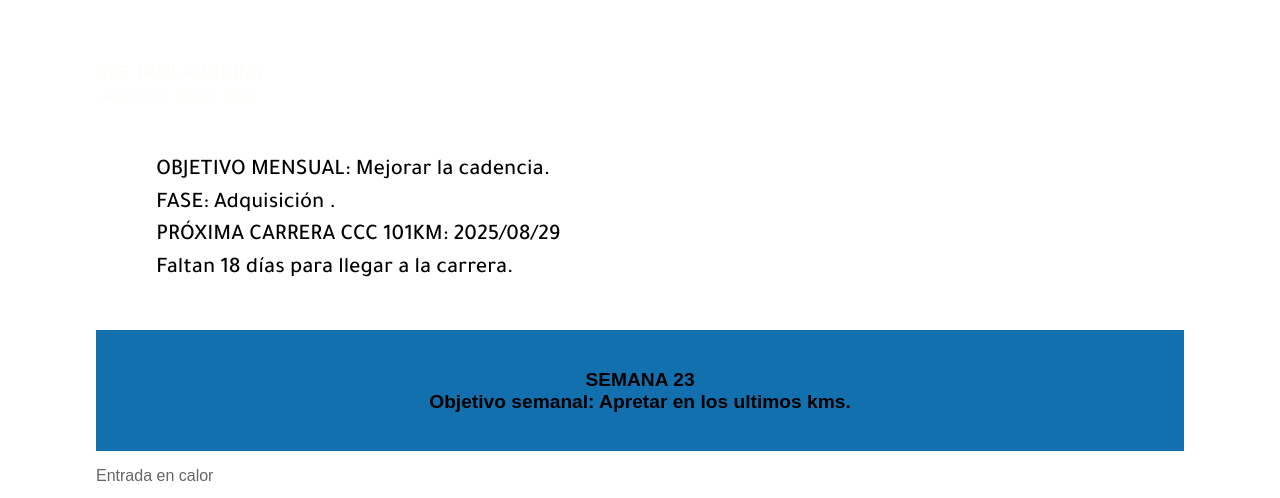
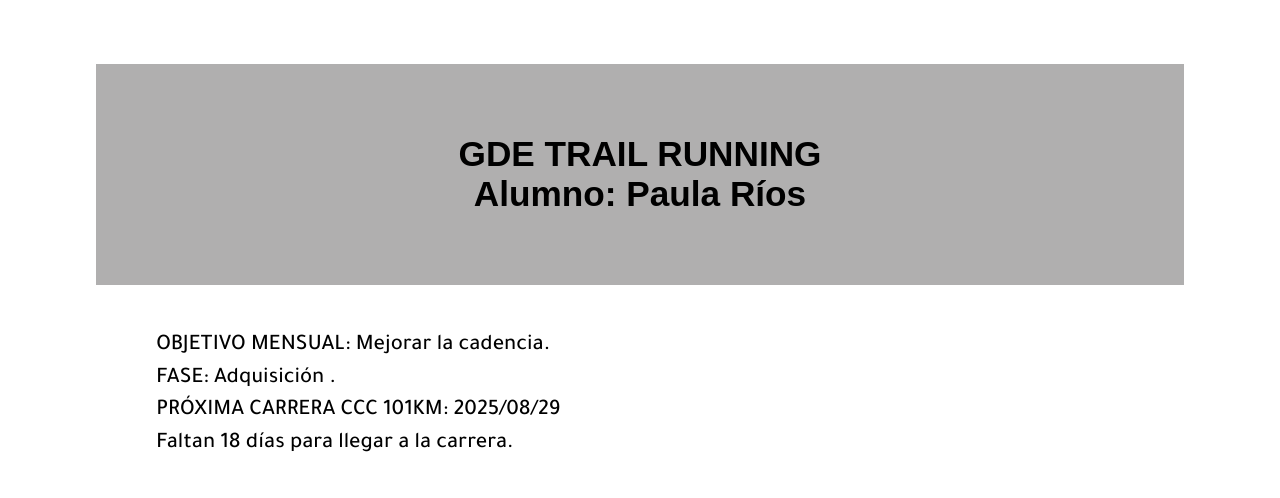
Before and after one commit to GDEtrailrunning/gdeprios.github.io, a plain HTML site: page index.html in a window 1280 px wide. Shown: the top 498 px of the page. Drawn offline with nearby package versions, Linux system fonts and the light colour scheme.

Commit message:
Update style.css

```diff
--- a/style.css
+++ b/style.css
@@ -55,15 +55,14 @@ body {
   margin: 1em 0; /* Utiliza em en lugar de píxeles */
 }
 
+
 .sub-container h1 {
-  color: #fdfdf7;
-  font-size: 1.2em;
-  margin: 0; /* Eliminado para evitar márgenes predeterminados */
-  font-weight: bold;
+  background-color: #b0afaf;
+  padding: 2em;
+  margin: 0;
+  font-family: 'Arial', sans-serif;
+  font-size: 2.2em;
   text-align: center;
-  display: flex;
-  font-family: "Tajawal", sans-serif;
-  font-weight: 500;
 }
 .h1 {
   color: #ffffff;
```
